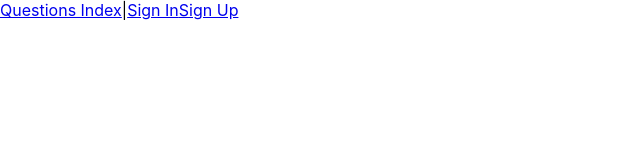
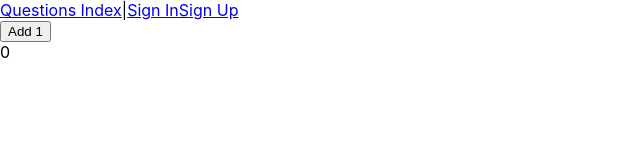
Before and after one commit to CodeCoreYVR/class_demos_bootcamp_aug_2021, a React (Create React App) app in the folder react_basics/react-awesome-answers/: page /use_state in a window 1280 px wide. Shown: the top 160 px of the page, without its empty margins (0-640 px from the left). Built offline with nearby package versions, Linux system fonts and the light colour scheme; no server answers.

Commit message:
react hooks useState example

```diff
--- a/react_basics/react-awesome-answers/src/App.js
+++ b/react_basics/react-awesome-answers/src/App.js
@@ -1,4 +1,4 @@
-import React, {Component} from 'react';
+import React, { Component } from 'react';
 import './App.css';
 import QuestionShowPage from './components/QuestionShowPage';
 import QuestionIndexPage from './components/QuestionIndexPage';
@@ -11,6 +11,7 @@
 import SignInPage from './components/SignInPage';
 import AuthRoute from './components/AuthRoute';
 import SignUpPage from './components/SignUpPage';
+import UseStateHook from './components/UseStateHook';
 
 
 // function App() {
@@ -23,7 +24,7 @@
 // }
 
 class App extends Component {
-  constructor(props){
+  constructor(props) {
     super(props);
     this.state = {
       // clocksCount: [1], //an array of something
@@ -31,7 +32,7 @@
     }
   }
 
-  componentDidMount(){
+  componentDidMount() {
     this.getCurrentUser()
   }
 
@@ -39,7 +40,7 @@
     return User.current().then(user => {
       //This is the safe navigation opreator
       //Similar to user && user.id
-      if (user?.id){
+      if (user?.id) {
         this.setState(state => {
           return { user }
         })
@@ -47,25 +48,26 @@
     })
   }
 
-  onSignOut = () => { this.setState( { user : null })}
+  onSignOut = () => { this.setState({ user: null }) }
 
-  render(){
-    return(
+  render() {
+    return (
 
       <BrowserRouter>
-            <NavBar currentUser={this.state.user} onSignOut={this.onSignOut}/>
+        <NavBar currentUser={this.state.user} onSignOut={this.onSignOut} />
         <Switch>
-              <Route exact path ='/sign_in'
-              render={(routeProps) => <SignInPage {...routeProps} onSignIn={this.getCurrentUser}/>}>
+          <Route exact path='/sign_in'
+            render={(routeProps) => <SignInPage {...routeProps} onSignIn={this.getCurrentUser} />}>
           </Route>
           <Route
-              exact path = '/sign_up'
-              render={(routeProps) => <SignUpPage {...routeProps} onSignUp={this.getCurrentUser}/>}
+            exact path='/sign_up'
+            render={(routeProps) => <SignUpPage {...routeProps} onSignUp={this.getCurrentUser} />}
           >
           </Route>
           <Route exact path='/questions' component={QuestionIndexPage} />
           <AuthRoute isAuthenticated={!!this.state.user} path='/questions/new' component={NewQuestionPage}></AuthRoute>
           <Route path='/questions/:id' component={QuestionShowPage} ></Route>
+          <Route path='/use_state' component={UseStateHook} />
           <Route
             path="*"
             element={
--- /dev/null
+++ b/react_basics/react-awesome-answers/src/components/UseStateHook.js
@@ -0,0 +1,50 @@
+import React, { useState } from 'react'
+
+export default function UseStateHook() {
+    const [count, setCount] = useState(0);
+    // this useState function returns an array,
+    // the first element of the array is the state,
+    // the second element is the function that for you to change the value of the state
+    // same as this.setState({count:1})
+    // the argument inside useState is the default value of this state
+
+
+    return (
+        <div>
+            <button onClick={() => {
+                setCount(count + 1);
+            }}>Add 1</button>
+            <br />
+            {count}
+        </div>
+    )
+}
+
+// import React, { Component } from 'react'
+
+// export default class UseStateHook extends Component {
+//     constructor(props) {
+//         super(props);
+//         this.state = {
+//             count: 0,
+//             name: "sddsdf",
+//             location: "sdfdd"
+//         }
+
+//     }
+//     handleAddCount = () => {
+//         console.log(this);
+//         this.setState({
+//             count: this.state.count + 1
+//         });
+//     }
+//     render() {
+//         return (
+//             <div>
+//                 <button onClick={this.handleAddCount}>Add 1</button>
+//                 <br />
+//                 {this.state.count}
+//             </div>
+//         )
+//     }
+// }
```
Lines whose indentation alone changed are shown as unchanged.
